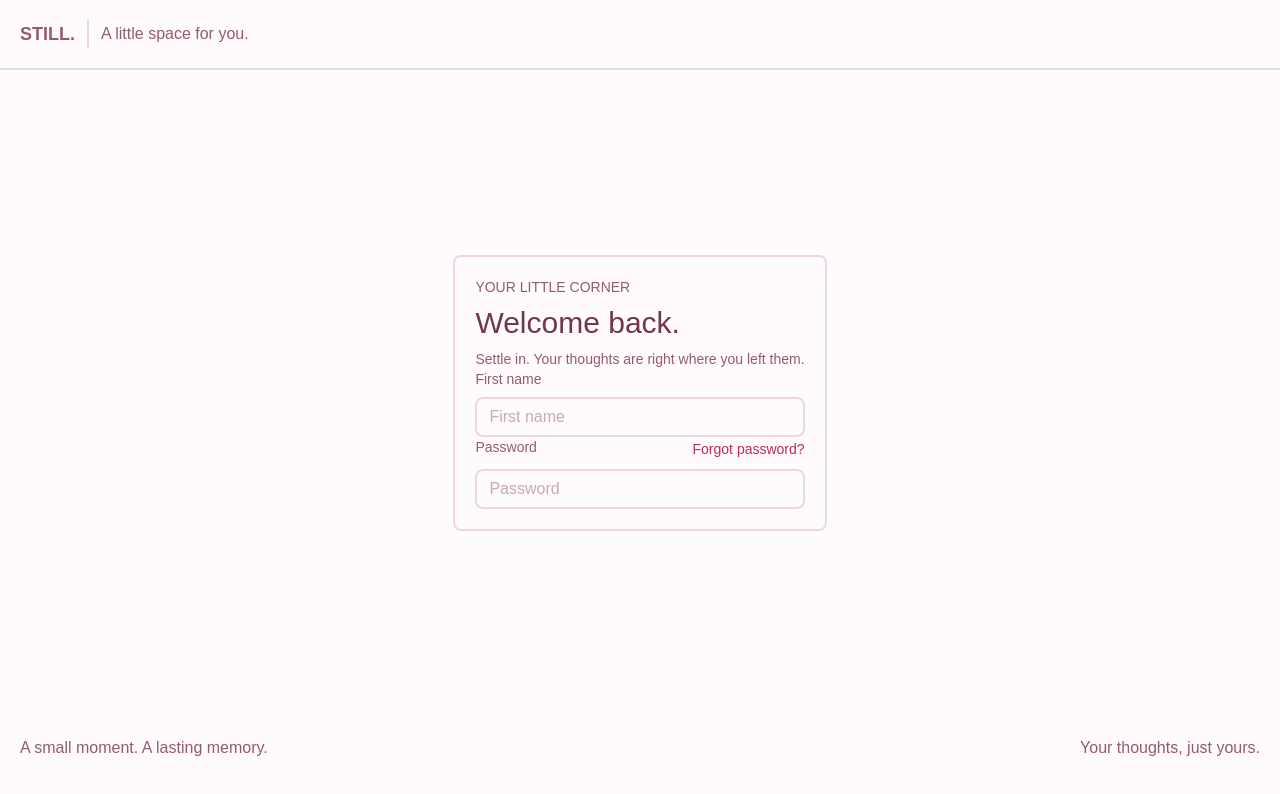
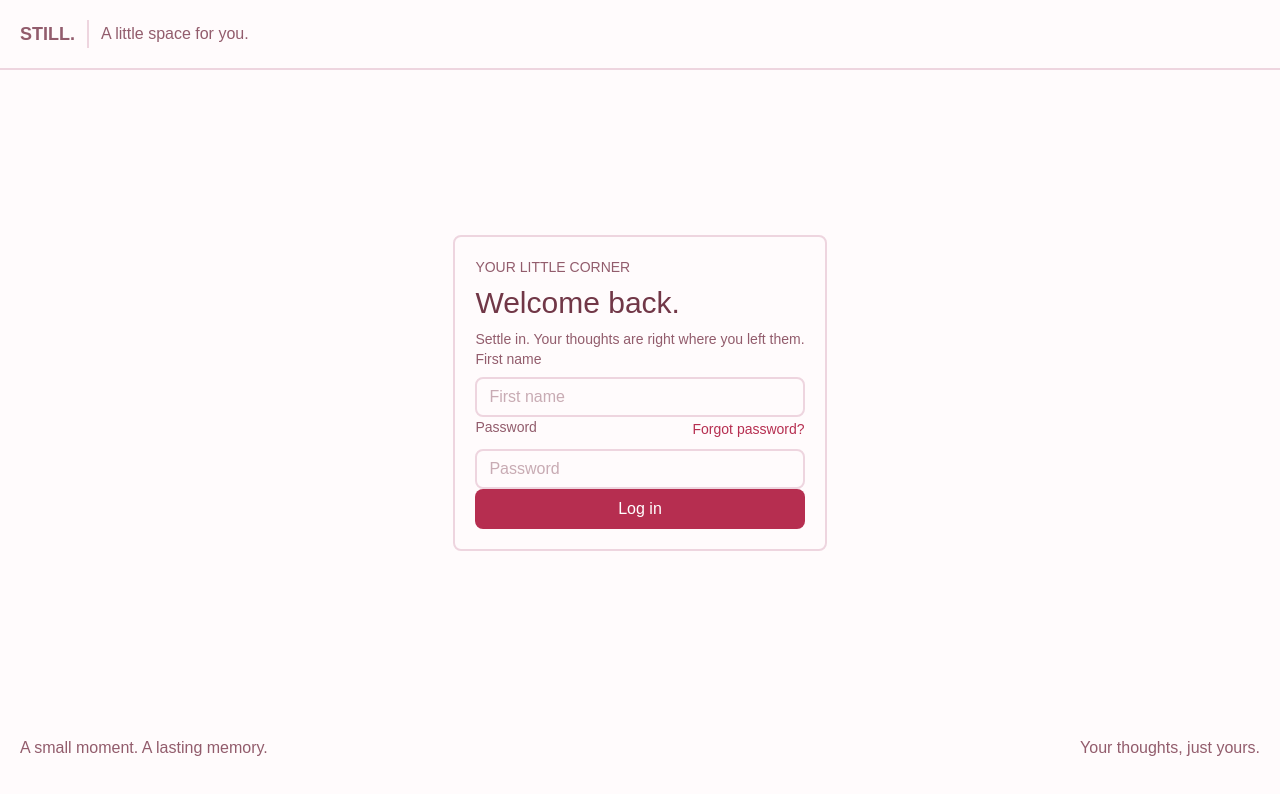
Before and after one commit to Shruthikshetty/diary-app-web, a Next.js app: page /login in a window 1280 px wide. Shown: the top 794 px of the page. Built offline with nearby package versions, Linux system fonts and the light colour scheme.

Commit message:
add app button

```diff
--- /dev/null
+++ b/app/components/button.tsx
@@ -0,0 +1,19 @@
+import { HtmlHTMLAttributes } from "react";
+
+/**
+ * button wrapper for the app
+ */
+export function AppButton({
+  text,
+  className,
+  ...rest
+}: HtmlHTMLAttributes<HTMLButtonElement> & { text: string }) {
+  return (
+    <button
+      className={`w-full bg-primary rounded-lg p-2 text-white active:opacity-90 transition-opacity  ${className}`}
+      {...rest}
+    >
+      {text}
+    </button>
+  );
+}
--- a/app/login/page.tsx
+++ b/app/login/page.tsx
@@ -1,5 +1,6 @@
 "use client";
 
+import { AppButton } from "../components/button";
 import { AppInput } from "../components/input";
 
 function Login() {
@@ -31,6 +32,9 @@ function Login() {
             title="Password"
             rightbuttonText="Forgot password?"
           />
+          {/* button login*/}
+          <AppButton text="Log in" onClick={() => {}} />
+          {/*create new account  */}
         </div>
       </main>
       <footer className="flex flex-row justify-between gap-5 px-5 pt-5 pb-10">
```
